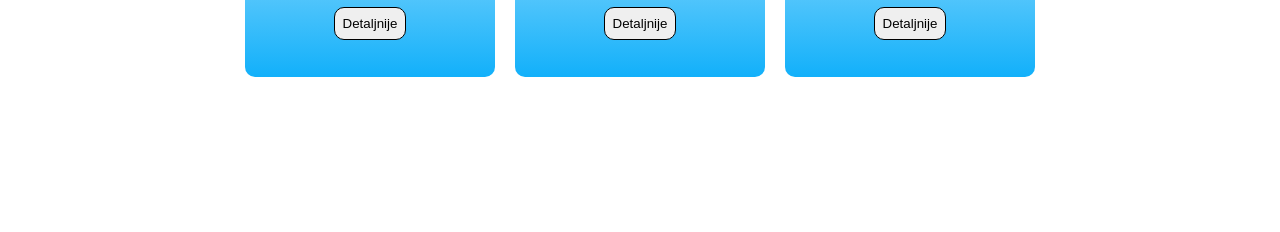
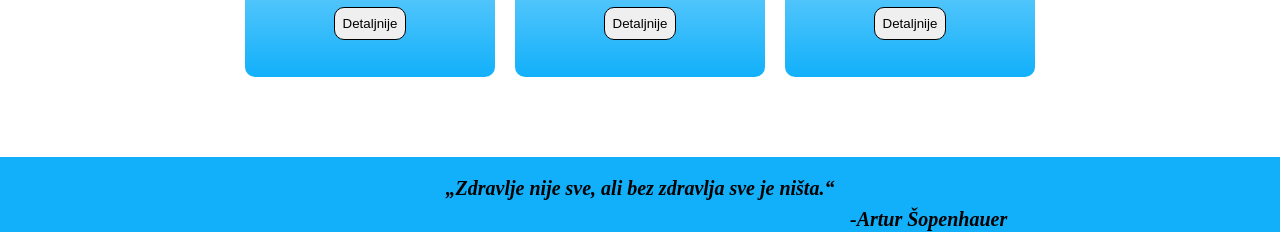
Before and after one commit to NMojsilovic/JS_Dental_Aesthetic, a plain HTML site: page index.html in a window 1280 px wide. Shown: the part 1290-1522 px from the top of the page. Before the commit the page ends 1447 px from the top, so only its background shows below. Drawn offline with Linux system fonts and the light colour scheme.

Commit message:
Kreirana sekcija citat

```diff
--- a/css/style.css
+++ b/css/style.css
@@ -122,3 +122,26 @@
 }
 
 /* KRAJ USLUGE SEKCIJE */
+
+/* POCETAK SEKCIJE CITAT */
+
+#citat-sekcija{
+    background-color: #12b0fa;
+    padding: 20px;
+    text-align: center;
+    font-size: 20px;
+    position: relative;
+    height: 75px;
+}
+
+.citat{
+    font-weight: bold;
+    font-style: italic;
+}
+.autor{
+    position: absolute;
+    left: 850px;
+    bottom: 1px;
+    font-style: italic;
+    font-weight: bold;
+}
--- a/index.html
+++ b/index.html
@@ -63,5 +63,10 @@
             </div>
 </div>
     </section>
+
+    <section id="citat-sekcija">
+        <p class="citat">„Zdravlje nije sve, ali bez zdravlja sve je ništa.“</p>
+        <p class="autor">-Artur Šopenhauer</p>
+    </section>
 </body>
 </html>
```
